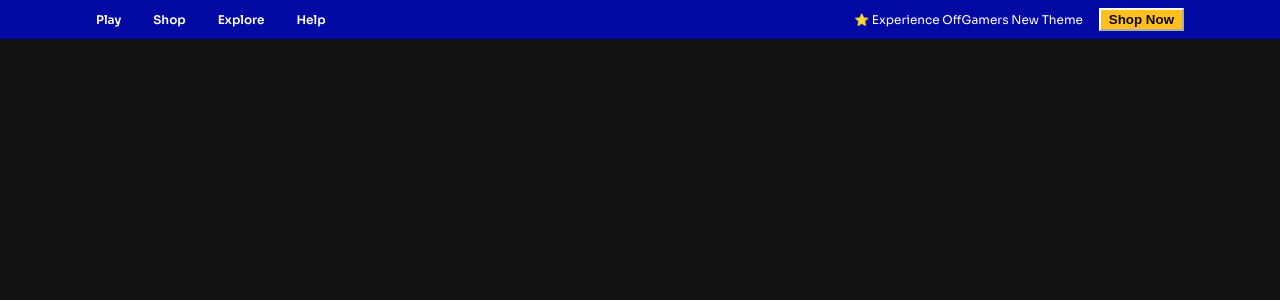
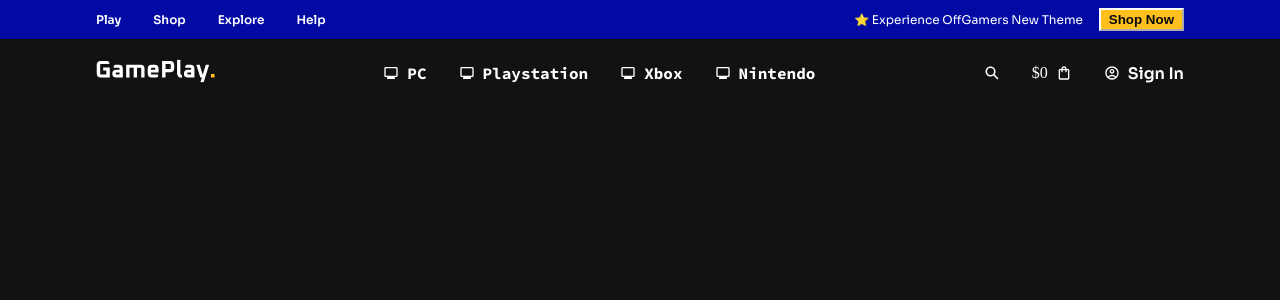
Before and after one commit to brosmar18/storeFront, a React (Vite) app: page / in a window 1280 px wide. Shown: the top 300 px of the page. Built offline with nearby package versions, Linux system fonts and the light colour scheme.

Commit message:
Lowbar added

```diff
--- a/package.json
+++ b/package.json
@@ -18,6 +18,7 @@
     "@reduxjs/toolkit": "^2.2.3",
     "react": "^18.2.0",
     "react-dom": "^18.2.0",
+    "react-icons": "^5.1.0",
     "react-redux": "^9.1.0",
     "sass": "^1.75.0"
   },
--- a/src/assets/index.js
+++ b/src/assets/index.js
@@ -1,4 +1,4 @@
-import logo from "./logo.png";
+import logo from "./logo.svg";
 import entertainment from "./entertainment.png";
 import healthAndWellness from "./healthAndWellness.png";
 import homeAutomation from "./homeAutomation.png";
--- a/src/components/Navbar/Navbar.jsx
+++ b/src/components/Navbar/Navbar.jsx
@@ -1,4 +1,12 @@
 import { navLowLinks, navTopLinks } from "../../constants";
+import { logo } from "../../assets";
+import {
+  MdOutlineMonitor,
+  MdOutlineShoppingBag,
+  MdOutlineAccountCircle,
+} from "react-icons/md";
+import { IoSearchSharp } from "react-icons/io5";
+
 import "./Navbar.scss";
 
 const Navbar = () => {
@@ -19,7 +27,30 @@ const Navbar = () => {
         </div>
       </div>
       {/* BottomBar  */}
-      <div className="nav__low"></div>
+      <div className="nav__low">
+        <a href="#" className="logo">
+          <img src={logo} alt="logo" />
+        </a>
+        <div className="nav__low-links">
+          {navLowLinks.map((item) => (
+            <div key={`nav-low-${item.route}`} className="nav__low-link">
+              <MdOutlineMonitor />
+              <a>{item.label}</a>
+            </div>
+          ))}
+        </div>
+        <div className="nav__low-icons">
+          <IoSearchSharp />
+          <div className="shopping">
+            <p>$0</p>
+            <MdOutlineShoppingBag />
+          </div>
+          <div className="sign-in">
+            <MdOutlineAccountCircle />
+            <a href="#">Sign In</a>
+          </div>
+        </div>
+      </div>
     </nav>
   );
 };
--- a/src/components/Navbar/Navbar.scss
+++ b/src/components/Navbar/Navbar.scss
@@ -39,5 +39,97 @@
     }
   }
   .nav__low {
+    display: flex;
+    align-items: center;
+    justify-content: space-between;
+    padding: 1.25rem 6rem;
+
+    @include md {
+      padding: 1.25rem 4rem;
+    }
+
+    @include sm {
+      padding: 1.25rem 2rem;
+    }
+  }
+
+  .logo {
+    img {
+      @include lg {
+        width: 80%;
+        height: 80%;
+      }
+    }
+  }
+
+  .nav__low-links {
+    display: flex;
+    align-items: center;
+    gap: 32px;
+
+    @include md {
+      display: none;
+    }
+
+    .nav__low-link {
+      display: flex;
+      align-items: center;
+      gap: 8px;
+
+      @include lg {
+        gap: 6px;
+      }
+
+      a {
+        font-family: var(--font-code);
+        font-weight: 700;
+        cursor: pointer;
+        font-size: 16px;
+
+        @include lg {
+          font-size: 12px;
+        }
+
+        &:hover {
+          color: var(--secondary-color);
+        }
+      }
+    }
+  }
+
+  .nav__low-icons {
+    display: flex;
+    align-items: center;
+    gap: 32px;
+
+    @include lg {
+      gap: 16px;
+    }
+
+    .shopping {
+      display: flex;
+      align-items: center;
+      gap: 8px;
+    }
+
+    .sign-in {
+      display: flex;
+      align-items: center;
+      gap: 8px;
+
+      @include lg {
+        gap: 6px;
+      }
+
+      a {
+        font-family: var(--font-sora);
+        font-size: 16px;
+        font-weight: 700;
+
+        @include lg {
+          font-size: 12px;
+        }
+      }
+    }
   }
 }
```
Also changed, not shown: src/assets/logo.png (deleted), 1 other file (tests, documents, lock files or other folders).
